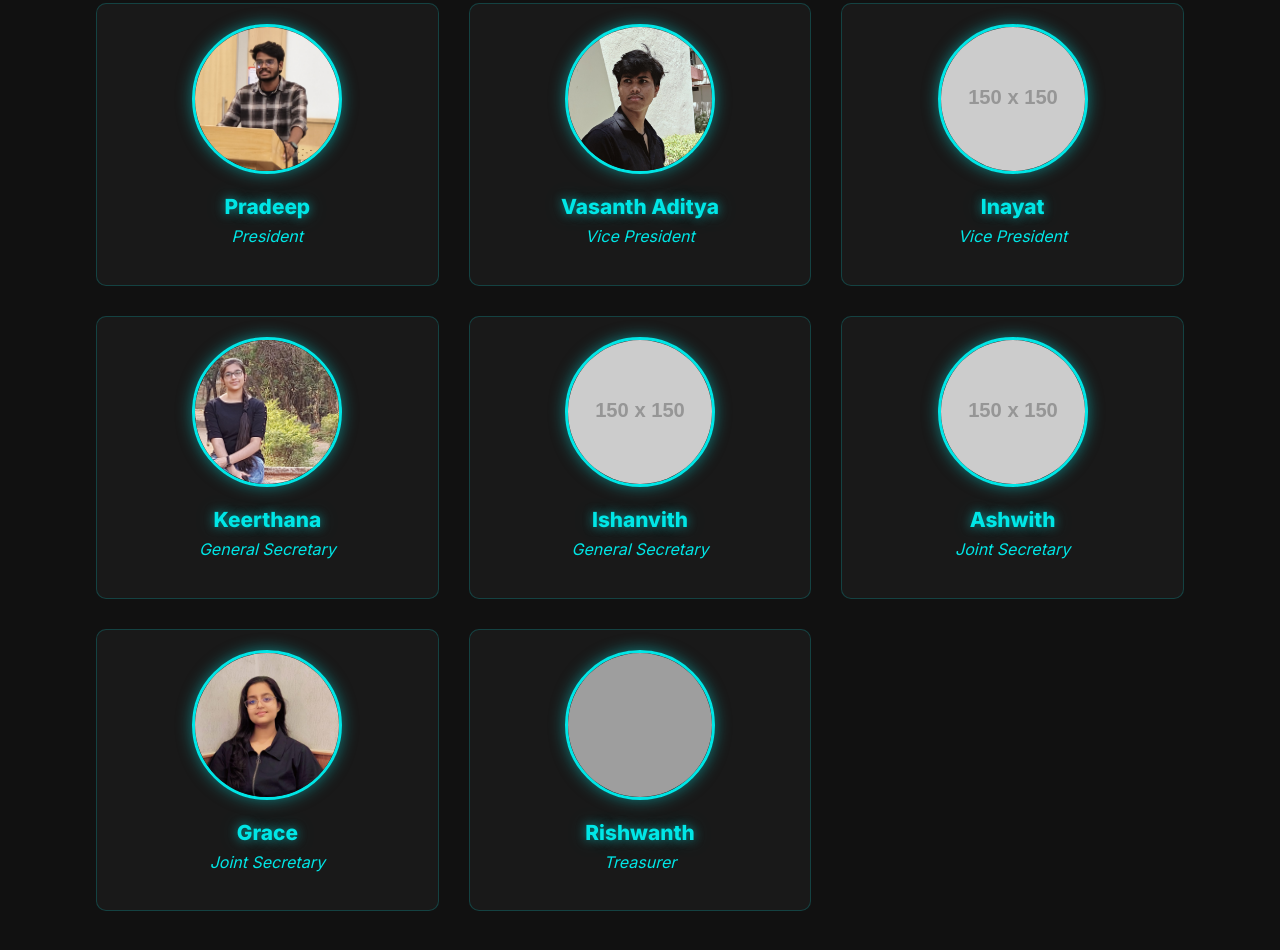
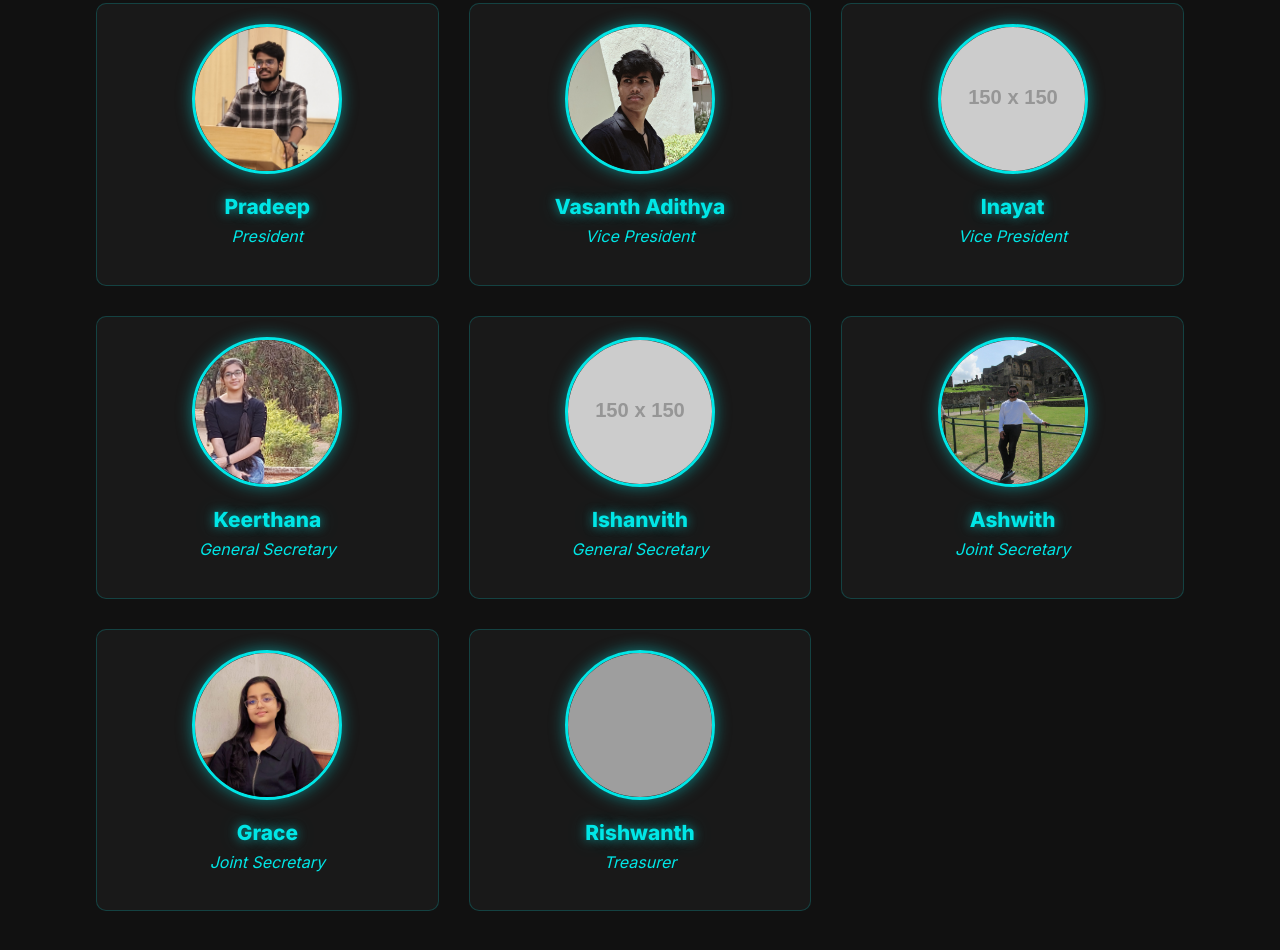
Before and after one commit to Lekhya-777/DDC-Website, a plain HTML site: page index.html in a window 1280 px wide. Shown: the part 1626-2576 px from the top of the page. Drawn offline with Linux system fonts and the light colour scheme; grey boxes are pictures that could not be loaded; placeholder pictures from the web are drawn by us; animation ran at ten frames a second.

Commit message:
Updated index.html

```diff
--- a/index.html
+++ b/index.html
@@ -1018,7 +1018,7 @@
                     image: "Pradeep.jpg"
                 },
                 {
-                    name: "Vasanth Aditya",
+                    name: "Vasanth Adithya",
                     role: "Vice President",
                     image: "Vasanthadithya.jpg"
                 },
@@ -1040,7 +1040,7 @@
                 {
                     name: "Ashwith",
                     role: "Joint Secretary",
-                    image: "https://placehold.co/150x150/004040/00e6e6?text=A"
+                    image: "Ashwith.jpg"
                 },
                 {
                     name: "Grace",
```
